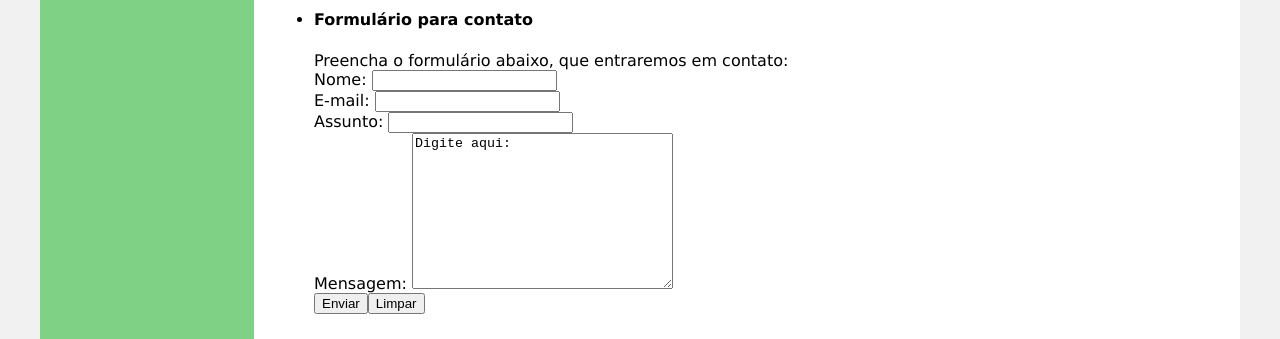
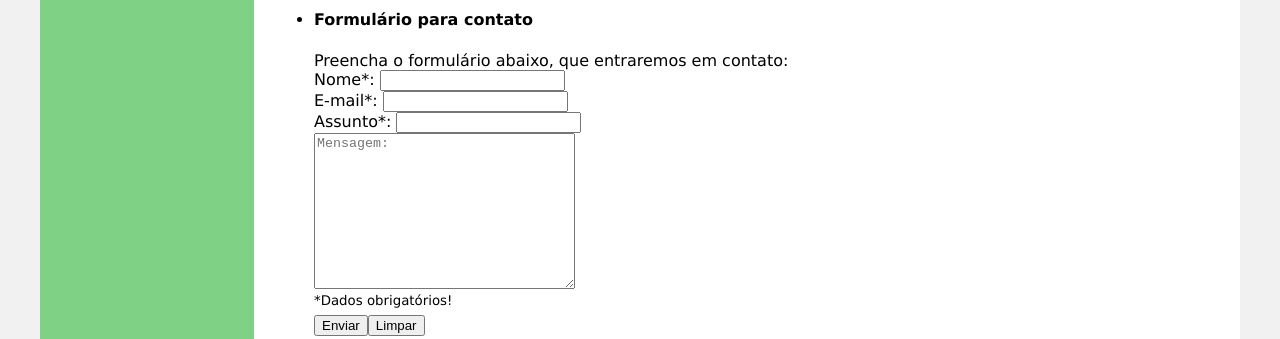
Before and after one commit to juliafernandesdev/desafio-site-consultoria-bootcamp, a plain HTML site: page contato.html in a window 1280 px wide. Shown: the part 624-963 px from the top of the page. Drawn offline with Linux system fonts and the light colour scheme.

Commit message:
atualizei o formulário

```diff
--- a/contato.html
+++ b/contato.html
@@ -43,10 +43,11 @@
                         <h4>Formulário para contato</h4>
                         <form onsubmit="alert ('Formulário enviado!')" method="post" autocomplete="off">
                             Preencha o formulário abaixo, que entraremos em contato:<br>
-                            <label>Nome: </label><input type="text"><br>
-                            <label>E-mail: </label><input type="email" name="e-mail"><br>
-                            <label>Assunto: </label><input type="text"><br>
-                            <label>Mensagem: </label><textarea name="mensagem" cols="30" rows="10">Digite aqui:</textarea><br>
+                            <label>Nome*: </label><input type="text"><br>
+                            <label>E-mail*: </label><input type="email" name="e-mail"><br>
+                            <label>Assunto*: </label><input type="text"><br>
+                            <textarea name="mensagem" cols="30" rows="10" placeholder="Mensagem:"></textarea><br>
+                            <sup>*Dados obrigatórios!</sup><br>
                             <button type="submit">Enviar</button><button type="reset">Limpar</button>
                         </form>
                     </li>
```
